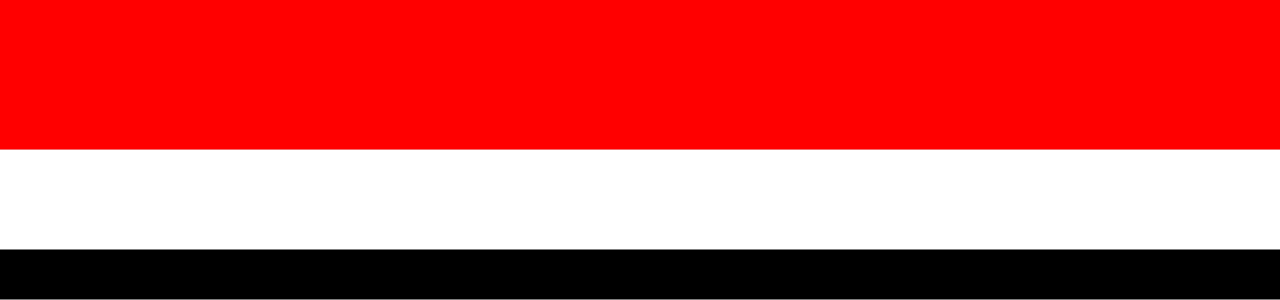
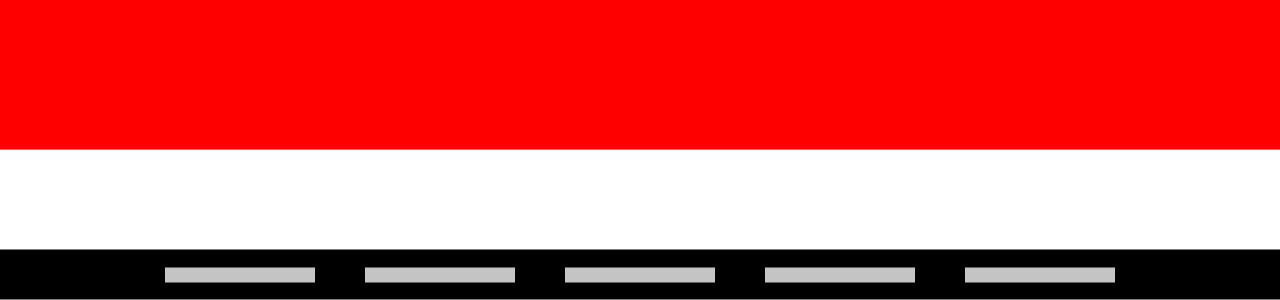
Before and after one commit to ec-rilo/image-carousel, a website built with webpack: page src/index.html in a window 1280 px wide. Shown: the part 670-970 px from the top of the page. Built offline with nearby package versions, Linux system fonts and the light colour scheme.

Commit message:
Add the navigation blocks

```diff
--- a/src/index.html
+++ b/src/index.html
@@ -21,6 +21,11 @@
           <div class="right-arrow arrow-container"></div>
         </div>
         <div class="navigation-rectangles-container">
+          <div class="navigation-rect"></div>
+          <div class="navigation-rect"></div>
+          <div class="navigation-rect"></div>
+          <div class="navigation-rect"></div>
+          <div class="navigation-rect"></div>
         </div>
       </div>
     </div>
```
